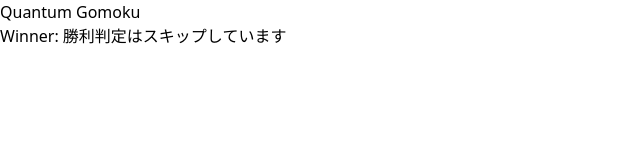
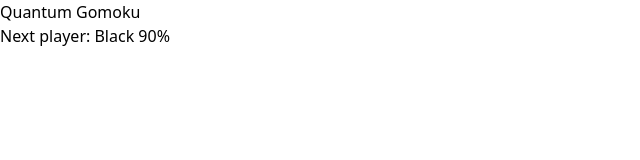
Before and after one commit to TUS-OSK/quantum-gomoku, a React (Vite) app in the folder frontend/: page / in a window 1280 px wide. Shown: the top 160 px of the page, without its empty margins (0-640 px from the left). Built offline with nearby package versions, Linux system fonts and the light colour scheme.

Commit message:
次置く石を表示するように変更

```diff
--- a/frontend/src/components/Board.tsx
+++ b/frontend/src/components/Board.tsx
@@ -41,7 +41,7 @@ const Board: React.FC<BoardProps> = ({ BOARD_SIZE, turnCount, changeTurn }) => {
   // 石の確率を管理
   const [stoneProbabilities, setStoneProbabilities] = useState<(null | number)[]>(Array(BOARD_SIZE * BOARD_SIZE).fill(null));
 
-  const setIthStoneProbability = (i:number, probability:number) => {
+  const setIthStoneProbability = (i: number, probability: number) => {
     setStoneProbabilities((prev) => {
       const newStoneProbabilities = [...prev];
       newStoneProbabilities[i] = probability;
@@ -57,14 +57,15 @@ const Board: React.FC<BoardProps> = ({ BOARD_SIZE, turnCount, changeTurn }) => {
   // 量子化を想定して関数に優先順位を引数として渡している（現状は置いた人を優先）
   // [TODO]
   // 勝敗確定時に石を置けないようにする
-  const winner = "勝利判定はスキップしています";
+  const winner = null;
   // const winner = calculateWinner(stoneKinds, BOARD_SIZE, !blackIsNext);
+  const nextProbability = turnCount % 4 == 0 ? 90 : turnCount % 4 == 1 ? 10 : turnCount % 4 == 2 ? 70 : 30;
 
   return (
     <>
       {/* 現在の手番の状況 */}
       <div className="mb-5 flex justify-center items-center text-2xl font-bold">
-        {winner === null ? `Next player: ${blackIsNext ? 'Black' : 'White'}` : `Winner: ${winner}`}
+        {winner === null ? `Next player: ${(blackIsNext ? 'Black' : 'White') + ' ' + nextProbability + '%'}` : `Winner: ${winner}`}
       </div>
       {/* 盤面を適切に中央へ配置するdiv */}
       <div
```
